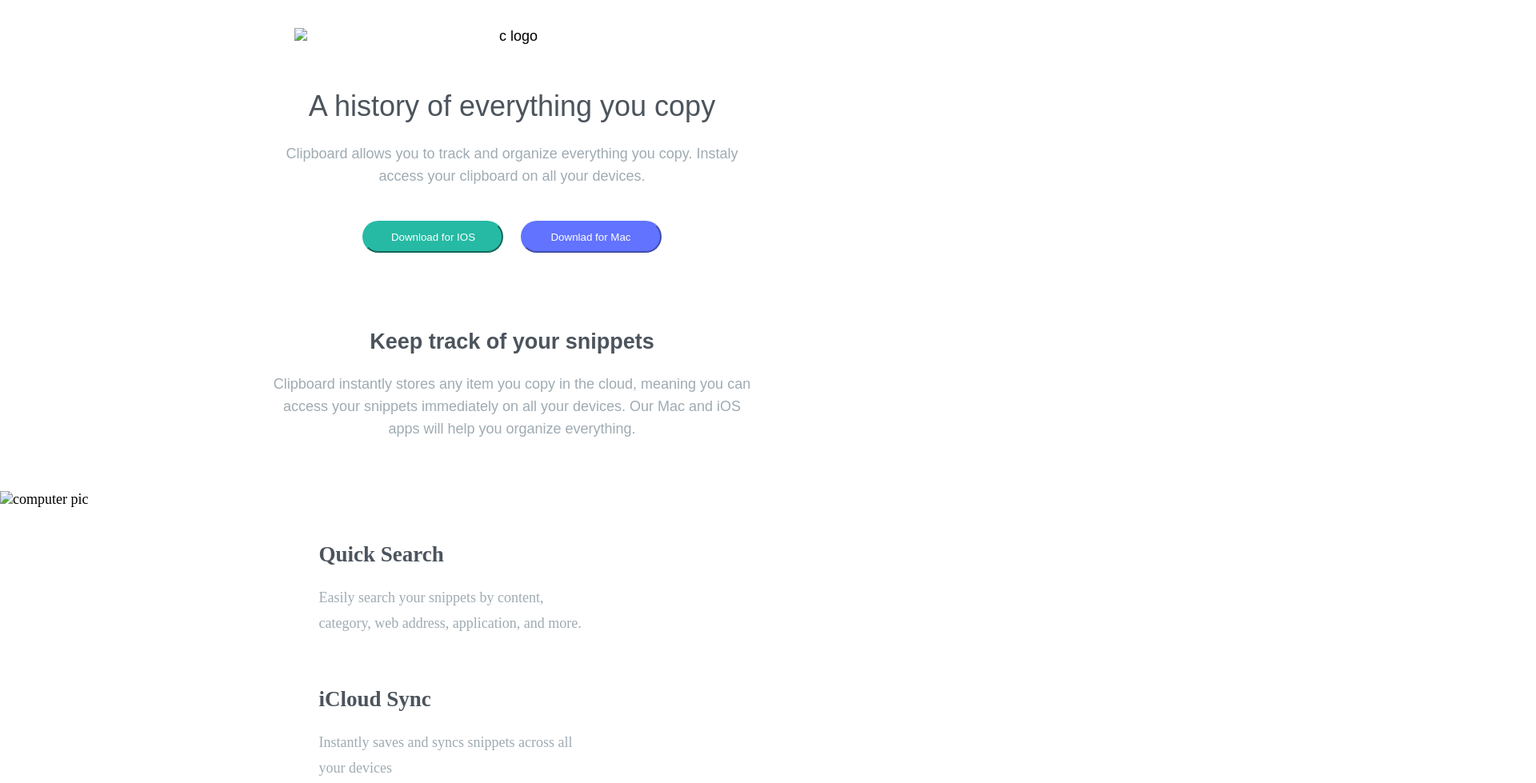
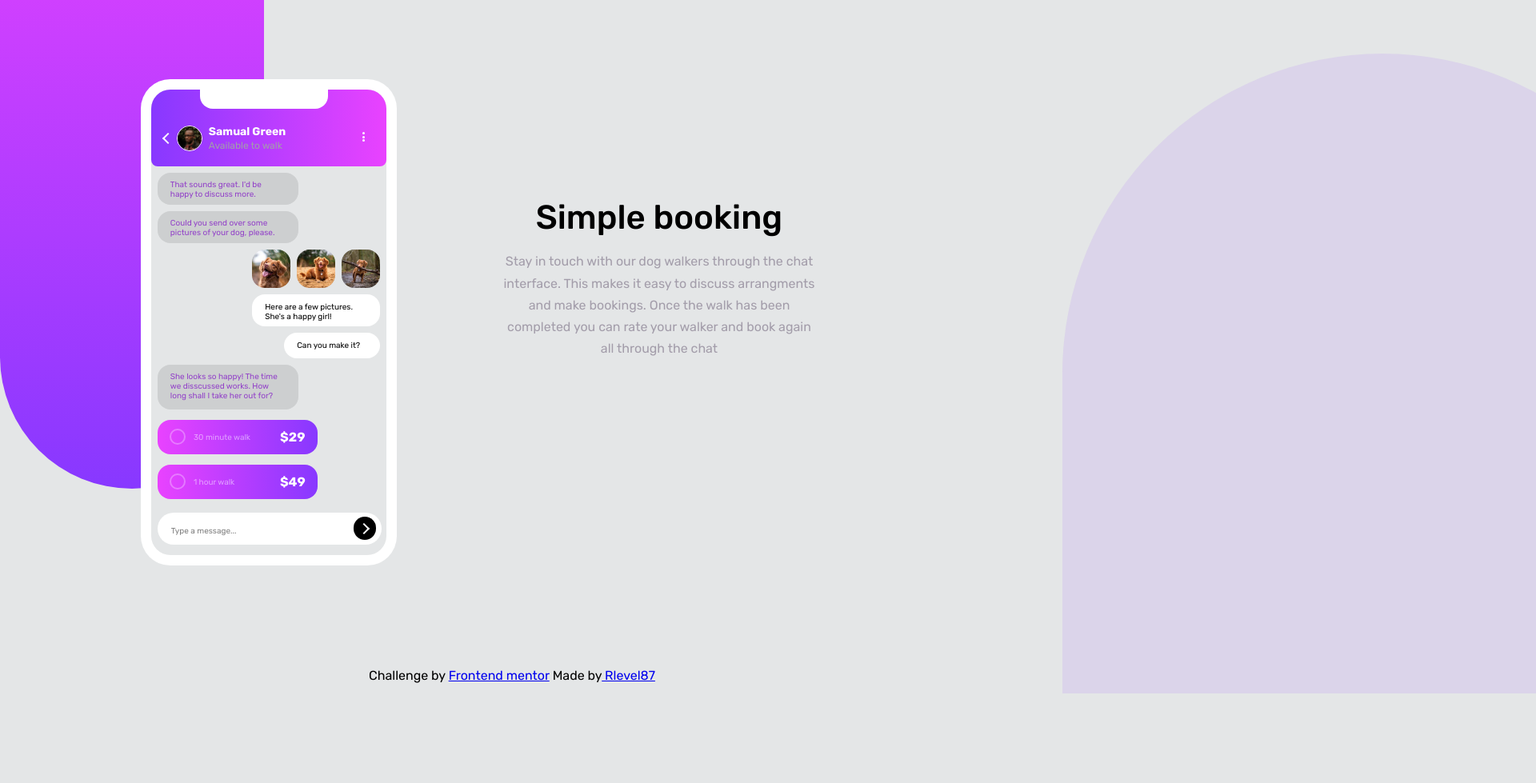
Before and after one commit to Rlevel87/chat-app-css-responsive, a plain HTML site: page index.html in a window 1280 px wide. Shown: the part 61-1040 px from the top of the page at 80% size, 1920 px wide, since content can reach past the window. After the commit the page ends 928 px from the top, so only its background shows below. Drawn offline with Linux system fonts and the light colour scheme; a web font is replaced by a local one.

Commit message:
Add files via upload

```diff
--- a/index.html
+++ b/index.html
@@ -3,129 +3,130 @@
 <head>
     <meta charset="UTF-8">
     <meta name="viewport" content="width=device-width, initial-scale=1.0">
-        <title>Clipboard landing page</title>
     <link rel="stylesheet" href="styles.css">
-        <link rel="icon" type="image/png" href="images/favicon-32x32.png">
-        <link rel="stylesheet" href="https://fonts.googleapis.com/css2?family=Bai+Jamjuree&display=swap">
+    <link rel="stylesheet" href="https://fonts.googleapis.com/css2?family=Rubik:wght@400;500;700&display=swap">
+    <link rel="icon" href="favicon-32x32.png">
+    <title>Chat app css illustration</title>
 </head>
 <body>
-            <div class="widthwrapper">
-                <div class="para">
-                    <img class="para1img" src="images/logo.svg" alt="c logo">
-                    <h1>A history of everything you copy</h1>
-                    <p>Clipboard allows you to track and organize everything you copy. Instaly access your clipboard on all your devices.</p>
-                    <button class="IOS">Download for IOS</button>
-                    <button class="Mac">Downlad for Mac</button>
+    <div class="backgroundleft"></div>
+
+    <div class="container">
+        <div class="left">
+            <div class="leftcontainer">
+                <div class="header">
+                    <div class="phonespeaker"></div>
+                    <div class="arrow"></div>
+                        <div class="profile">
+                            <img id="img1" src="avatar.jpg" alt="Samuel Green">
+                            <div class="profilename">
+                            <h2>Samual Green</h2>
+                            <p>Available to walk</p>
                             </div>
-
-                <div class="para2">
-                    <div class="para">
-                        <h2> Keep track of your snippets</h2>
-                        <p>Clipboard instantly stores any item you copy in the cloud,
-                            meaning you can access your snippets immediately on all your
-                            devices. Our Mac and iOS apps will help you organize everything.</p>
+                            <div class="dotbox">
+                            <div class="dots"></div>
+                            <div class="dots"></div>
+                            <div class="dots"></div>
                             </div>
                         </div>
                 </div>
 
-            <div class="para3">
-                <div>
-                    <img class="para3img" src="images/image-computer.png" alt="computer pic">
-                </div>
-                <div class="p3side">
-                    <h2>Quick Search</h2>
-                    <P>Easily search your snippets by content, category, web
-                        address, application, and more.
-                    </P>
-                    <h2>iCloud Sync</h2>
-                    <p>Instantly saves and syncs snippets across all your devices</p>
-                    <h2>Complete History</h2>
-                    <p>Retrive any snippets from the first moment you started using the app</p>
+                <div class="lefttextbox">
+                    <div class="lefttext">
+                        <p>That sounds great. I'd be happy
+                            to discuss more.
+                        </p>
                     </div>
                 </div>
 
-            <div class="widthwrapper">
-                <div class="para">
-                    <h2>Access Clipboard anywhere</h2>
-                    <p>Whether you're on the go, or at your computer,
-                        you can access all your clipboard snippets in a
-                        few simple clicks.
+                <div class="lefttextbox">
+                    <div class="lefttext">
+                        <p>Could you send over some pictures
+                            of your dog, please.
                         </p>
-                </div>
-                <img class="para4img" src="images/image-devices.png" alt="devices">
-                <div class="para">
-                    <h2>Supercharge your workflow</h2>
-                    <p>We've got the tools to boost your productivity.</p>
                     </div>
                 </div>
 
-            <div class="para5">
-                <div class="box box1">
-                    <div>
-                        <img class="blacklistimg" src="images/icon-blacklist.svg" alt="blacklists">
-                        <div class="para">
-                            <h2>Create blacklists</h2>
-                            <p>Ensure sensitive information never makes its way to your clipboard
-                                by excluding certain sources
+                <div class="picbox">
+                    <img class="dogpic" src="dog-image-1.jpg" alt="dog picture">
+                    <img class="dogpic" src="dog-image-2.jpg" alt="dog picture">
+                    <img class="dogpic" src="dog-image-3.jpg" alt="dog picture">
+                </div>
+
+                <div class="righttextbox">
+                    <div class="righttext">
+                        <p>Here are a few pictures. She's
+                            a happy girl!
+                        </p>
+                    </div>
+                </div>
+
+                <div class="righttextbox2">
+                    <div class="righttext">
+                        <p>Can you make it?
+                        </p>
+                    </div>
+                </div>
+
+                <div class="lefttextbox2">
+                    <div class="lefttext">
+                        <p>She looks so happy! The time we
+                            disscussed works. How long shall
+                            I take her out for?
+                        </p>
+                    </div>
+                </div>
+
+                <div class="pricebox">
+                    <div class="circle"></div>
+                    <div class="priceboxtext">
+                        <p>30 minute walk</p>
+                    </div>
+                    <div class="priceboxtext">
+                        <h2>$29</h2>
+                    </div>
+                </div>
+
+                <div class="pricebox">
+                    <div class="circle"></div>
+                    <div class="priceboxtext">
+                        <p>1 hour walk</p>
+                    </div>
+                    <div class="priceboxtext">
+                        <h2>$49</h2>
+                    </div>
+                </div>
+
+                <div class="textbar">
+                    <div class="textbartext">
+                        <p>Type a message...</p>
+                    </div>
+                    <div class="blackcircle">
+                        <div class="rightarrow"></div>
+                    </div>
+                </div>
+
+            </div>
+        </div>
+
+        <div class="right">
+            <div class=contentright>
+                <h1>Simple booking</h1><br>
+                <p>Stay in touch with our dog walkers through
+                    the chat interface. This makes it easy to
+                    discuss arrangments and make bookings. Once
+                    the walk has been completed you can rate
+                    your walker and book again all through the chat
                 </p>
             </div>
         </div>
     </div>
-                <div class="box box2">
-                    <div>
-                        <img class="snippetsimg" src="images/icon-text.svg" alt="icon-text pic">
-                        <div class="para">
-                            <h2>Plain text snippets</h2>
-                            <p>Remove unwanted formatting from copied text for a consistent look
-                            </p>
-                        </div>
-                    </div>
-                </div>
-                <div class="box box3">
-                    <div>
-                        <img class="previewimg" src="images/icon-preview.svg" alt="preview pic">
-                        <div class="para">
-                            <h2>Sneak preview</h2>
-                            <p>Quick preview of all snippets on your clipboard for easy access.
-                            </p>
-                        </div>
-                    </div>
-                </div>
-            </div>
 
-            <div class="para6">
-                <div class="boxx boxx1">
-                    <img src="images/logo-google.png" alt="google logo">
-                </div>
-                <div class="boxx boxx2">
-                    <img src="images/logo-ibm.png" alt="IBM logo">
-                </div>
-                <div class="boxx boxx3">
-                    <img src="images/logo-microsoft.png" alt="microsoft logo">
-                </div>
-                <div class="boxx boxx4">
-                    <img src="images/logo-hp.png" alt="HP logo">
-                </div>
-                <div class="boxx boxx5">
-                    <img src="images/logo-vector-graphics.png" alt="vector graphics logo">
-                </div>
-            </div>
+    <div class="backgroundright"></div>
 
-            <div class="widthwrapper">
-                <div class="para">
-                    <h2>Clipboard for iOS and Mac OS</h2>
-                    <p>Available for free on the App store. Download for Mac or iOS, sync with
-                        iCloud and you're ready to start adding to your clipboard.
-                    </p>
-                    <button class="IOS">Download for iOS</button>
-                    <button class="Mac">Download for Max</button>
-                </div>
-            </div>
-        <footer>
-            <p class="attribution">
-            Challenge by <a href="https://www.frontendmentor.io?ref=challenge" target="_blank">Frontend Mentor</a>.
-            Coded by <a href="https://github.com/Rlevel87">Rlevel87</a>.
-            </p>
+    <footer class="attribution">
+        Challenge by <a target="_blank" href="https://www.frontendmentor.io/solutions/news-homepage-PqJc_mGyBG">Frontend mentor</a>
+        Made by<a target="_blank" href="https://github.com/Rlevel87"> Rlevel87</a>
     </footer>
 
 </body>
--- a/styles.css
+++ b/styles.css
@@ -1,188 +1,354 @@
 :root {
-    --StrongCyan: hsl(171, 66%, 44%);
-    --LightBlue: hsl(233, 100%, 69%);
-    --DarkGrayishBlue: hsl(210, 10%, 33%);
-    --GrayishBlue: hsl(201, 11%, 66%);
+    --PaleViolet: hsl(276, 100%, 81%);
+    --ModerateViolet: hsl(276, 55%, 52%);
+    --DesaturatedDarkViolet: hsl(271, 15%, 43%);
+    --GrayishBlue: hsl(200, 4%, 90%);
+    --VeryDarkDesaturatedViolet: hsl(271, 36%, 24%);
+    --DarkGrayishViolet: hsl(270, 7%, 64%);
+    --LightMagenta: hsl(293, 100%, 63%);
+    --LightViolet: hsl(264, 100%, 61%);
+    --lightgry: hsl(270, 20%, 96%);
+
+
 }
+
 * {
     box-sizing: border-box;
+    margin: 0;
+    font-family: 'Rubik', 'sans-serif';
 }
 body {
-    margin: 0;
-    background-image: url(images/bg-header-desktop.png);
-    background-repeat: no-repeat;
-    background-size: 100%;
-    font-size: 18px;
+    font-size: 16px;
+    background-color: var(--GrayishBlue);
 }
-.widthwrapper {
-    max-width: 38rem;
-    margin-inline: auto;
-    margin: 4rem auto;
+.backgroundleft {
+    position: absolute;
+    z-index: -1;
+    background-image: linear-gradient(var(--LightMagenta), var(--LightViolet));
+    width: 35.6em;
+    height: 60em;
+    margin-top: -20em;
+    border-bottom-right-radius: 20em;
+    border-bottom-left-radius: 20em;
 }
-.para{
-    text-align: center;
-    font-family: 'Bai Jamjuree', sans-serif;
-}
-.para h1{
-    color: var(--DarkGrayishBlue);
-    font-weight: 400;
-}
-.para h2{
-    color: var(--DarkGrayishBlue);
-    font-weight: 600;
-}
-.para p{
-    color: var(--GrayishBlue);
-    line-height: 1.75rem;
-}
-.para1img {
-    display: block;
-    padding: 2rem;
-    margin-inline: auto;
-}
-.IOS {
-    color: white;
-    background-color: var(--StrongCyan);
-    width: 11rem;
-    height: 2.5rem;
-    border-color: var(--StrongCyan);
-    border-radius: 2rem;
-    margin-right: 1rem;
-    margin-top: 1.5rem;
-}
-.Mac {
-    color: white;
-    background-color: var(--LightBlue);
-    width: 11rem;
-    height: 2.5rem;
-    border-color: var(--LightBlue);
-    border-radius: 2rem;
-}
-.para2 {
-    margin-top: 6rem;
-}
-.para3 {
-    display: flex;
-    margin-top: 4rem;
-    margin-bottom: 8rem ;
-}
-.p3side {
-    margin-left: 18rem;
-    max-width: 21rem;
-}
-.p3side h2 {
-    color: var(--DarkGrayishBlue);
-    font-weight: 600;
-    margin-top: 4rem;
-}
-.p3side p {
-    color: var(--GrayishBlue);
-    line-height: 2rem;
-}
-
-.para3img {
-    width: 120%;
-    height: auto;
-}
-.para4img {
-   width: 100%;
-   height: auto;
-   margin-top: 4rem;
-}
-.para5  {
+.container {
     display: flex;
     justify-content: center;
-    margin: 3rem;
-    margin-top: 6rem;
+    margin-top: 10em;
+    gap: 8em;
 }
-.box1 {
-    width: 25rem;
-    height: 15rem;
+.left {
+    width: 20em;
+    height: 38em;
+    background-color: white;
+    padding: .8em;
+    border-radius: 2.3em;
 }
-.box2 {
-    width: 25rem;
-    height: 15rem;
+.leftcontainer {
+    background-color: var(--GrayishBlue);
+    border-radius: 1.5em;
+    width: 100%;
+    height: 100%;
 
 }
-.box3 {
-    width: 25rem;
-    height: 15rem;
+.phonespeaker {
+    height: 1.5em;
+    width: 10em;
+    background-color: white;
+    border-bottom-left-radius: 1em;
+    border-bottom-right-radius: 1em;
+    margin-left: 3.8em;
 }
-.box {
-    text-align: center;
+.header {
+    display: block;
+    background-image: linear-gradient(to left, var(--LightMagenta), var(--LightViolet));
+    height: 6em;
+    width: 18.4em;
+    border-top-left-radius: 1.5em;
+    border-top-right-radius: 1.5em;
+    border-bottom-left-radius: .5em;
+    border-bottom-right-radius: .5em;
 }
-.para6 {
-    display: flex;
-    gap: 2rem;
-    margin: 8rem 10rem;
-}
-.boxx {
-    text-align: center;
+.arrow {
+    margin-top: 2em;
+    margin-left: 1em;
+    width: 10px;
+    height: 10px;
+    border-top: 2.5px solid white;
+    border-left: 2.5px solid white;
+    transform-origin: center;
+    transform: rotate(-45deg);
 
 }
-.boxx1 {
-    width: 20em;
-    height: 5em;
+#img1 {
+    height: 2em;
+    width: 2em;
+    border-radius: 2em;
+    margin-right: .5em;
+    margin-top: .2em;
+    border: white 1px solid;
 }
-.boxx2 {
-    width: 20em;
-    height: 5em;
+.profile {
+    display: flex;
+    margin-left: 2em;
+    margin-top: -1.5em;
 }
-.boxx3 {
-    width: 20em;
-    height: 5em;
+.profile h2 {
+    font-size: 14px;
+    color: white;
+    line-height: 1.5em;
 }
-.boxx4 {
-    width: 20em;
-    height: 5em;
+.profile p {
+    font-size: 12px;
+    color: var(--DarkGrayishViolet);
+
 }
-.boxx5 {
-    width: 20em;
-    height: 5em;
-}
-
-footer {
-    margin-top: 5rem;
-    text-align: center;
-}
-@media (max-width: 660px) {
-
-body {
-    margin: 1rem;
-    background-image: url(images/bg-header-mobile.png);
-    }
-.para3 {
-    display: block;
-    text-align: center;
-    max-width: 40rem;
-    }
-.p3side {
-    display: block;
-    text-align: center;
-    margin-left: 3rem;
-}
-
-.para3img {
-    width: 100%;
-}
-.para5 {
-    flex-direction: column;
-}
-.para6 {
+.dotbox {
     display: flex;
     flex-direction: column;
-    gap: 2rem;
-    margin: 3.5rem;
+    gap: .1em;
+    margin-left: 6em;
+    margin-top: .7em;
+
 }
- }
-@media (max-width: 460px) {
-    .p3side {
-        margin-left: 0;
+.dots {
+    background-color: white;
+    width: 3px;
+    height: 3px;
+    border-radius: 1em;
+
+}
+.lefttextbox {
+    width: 11em;
+    height: 2.5em;
+    margin-top: .5em;
+    margin-left: .5em;
+    padding: 1em;
+    border-radius: 1em;
+    background-color:  hsl(200, 4%, 81%);
+}
+.lefttext {
+    font-size: 10px;
+    color: var(--ModerateViolet);
+    margin-top: -.7em;
+}
+.lefttextbox2 {
+width: 11em;
+height: 3.5em;
+margin-top: 9.5em;
+margin-left: .5em;
+padding: 1em;
+border-radius: 1em;
+background-color:  hsl(200, 4%, 81%);
+}
+.picbox {
+    display: flex;
+    float: right;
+    margin-right: 7.5em;
+    width: 3em;
+    height: 3em;
+    gap: .5em;
+    margin-top: .5em;
+}
+.dogpic {
+    border-radius: 1em;
+}
+.pricebox {
+    display: flex;
+    justify-content: center;
+    align-items: center;
+    padding: .5em;
+    height: 2.7em;
+    width: 12.5em;
+    background-image: linear-gradient(to right, var(--LightMagenta), var(--LightViolet));
+    border-radius: 1em;
+    margin-top: .8em;
+    margin-left: .5em;
+
+}
+.circle {
+    border-radius: 50%;
+    width: 5em;
+    height: 20px;
+    width: 20px;
+    border: 2px solid white;
+    opacity: .3;
+    margin-right: .5em;
+
+}
+.priceboxtext p {
+    padding: .2em;
+    width: 8em;
+    height: 2em;
+    color: white;
+    font-size: 10px;
+    font-weight: 400;
+    opacity: .5;
+    margin-right: 3em;
+    margin-top: .5em;
+}
+.priceboxtext h2 {
+    color: white;
+    font-size: 16px;
+
+}
+.textbar {
+    height: 2.5em;
+    width: 17.5em;
+    border-radius: 2em;
+    background-color: white;
+    margin-top: 1.1em;
+    margin-left: .5em;
+}
+.textbartext {
+    color: black;
+    font-size: 10px;
+    float: left;
+    padding: 1.7em;
+    opacity: .5;
+}
+.blackcircle {
+    float: right;
+    height: 1.8em;
+    width: 1.8em;
+    background-color: black;
+    border-radius: 3em;
+    margin-right: .4em;
+    margin-top: .3em;
+}
+.rightarrow {
+    margin-top: .6em;
+    margin-left: .5em;
+    width: 10px;
+    height: 10px;
+    border-top: 2.5px solid white;
+    border-left: 2.5px solid white;
+    transform-origin: center;
+    transform: rotate(135deg);
+}
+.righttextbox {
+    float: right;
+    margin-right: .5em;
+    background-color: white;
+    width: 10em;
+    height: 2.5em;
+    margin-top: .5em;
+    margin-left: .5em;
+    padding: 1em;
+    border-radius: 1em;
+}
+.righttext {
+    font-size: 10px;
+    margin-top: -.6em;
+    color: black;
+}
+.righttextbox2 {
+    float: right;
+    margin-right: .5em;
+    background-color: white;
+    width: 7.5em;
+    height: 1.5em;
+    margin-top: .5em;
+    margin-left: .5em;
+    padding: 1em;
+    border-radius: 1em;
+}
+.right {
+    width: 30em;
+    height: 35em;
+    background-color: var(--GrayishBlue);
+}
+.contentright {
+    max-width: 28em;
+    line-height: 1.7em;
+    margin-top: 10em;
+}
+.contentright h1 {
+    font-weight: 500;
+    font-size: 42px;
+}
+.contentright p {
+    font-weight: 400;
+    color: var(--DarkGrayishViolet);
+}
+.backgroundright {
+    background-color: var(--LightViolet);
+    position: absolute;
+    background-position: bottom right;
+    border-top-left-radius: 28em;
+    border-top-right-radius: 28em;
+    width: 50em;
+    height: 50em;
+    opacity: .1;
+    margin-left: 83em;
+    margin-top: -40em;
+}
+footer {
+    text-align: center;
+    margin-top: 8em;
+}
+@media (max-width: 1440px) {
+    .contentright {
+        text-align: center;
+        margin-right: 5em;
+        margin-top: 10em;
     }
-    .para5 {
-        margin: 0;
+    .backgroundleft {
+        position: absolute;
+        z-index: -1;
+        background-image: linear-gradient(var(--LightMagenta), var(--LightViolet));
+        width: 20.6em;
+        height: 52em;
+        margin-top: -20em;
+        border-bottom-right-radius: 20em;
+        border-bottom-left-radius: 20em;
     }
-    .para6 {
-        margin: 0;
     }
+@media (max-width: 1157px) {
+.container {
+    max-width: 18em;
+    flex-direction: column;
+    margin-inline: auto;
+
 }
+.contentright {
+    max-width: 24em;
+    text-align: center;
+    margin-right: 10em;
+    margin-top: -1em;
+}
+.backgroundleft {
+    position: absolute;
+    z-index: -1;
+    background-image: linear-gradient(var(--LightMagenta), var(--LightViolet));
+    width: 20em;
+    height: 52em;
+    margin-top: -20em;
+    border-bottom-right-radius: 20em;
+    border-bottom-left-radius: .1em;
+}
+}
+@media (max-width: 375px) {
+.container {
+    max-width: 18em;
+    flex-direction: column;
+
+
+}
+.contentright {
+    max-width: 24em;
+    text-align: center;
+    margin-right: 10em;
+    margin-top: -1em;
+}
+.backgroundleft {
+    position: absolute;
+    z-index: -1;
+    background-image: linear-gradient(var(--LightMagenta), var(--LightViolet));
+    width: 15em;
+    height: 52em;
+    margin-top: -20em;
+    border-bottom-right-radius: 20em;
+    border-bottom-left-radius: .1em;
+}
+}
```
Lines whose indentation alone changed are shown as unchanged.
